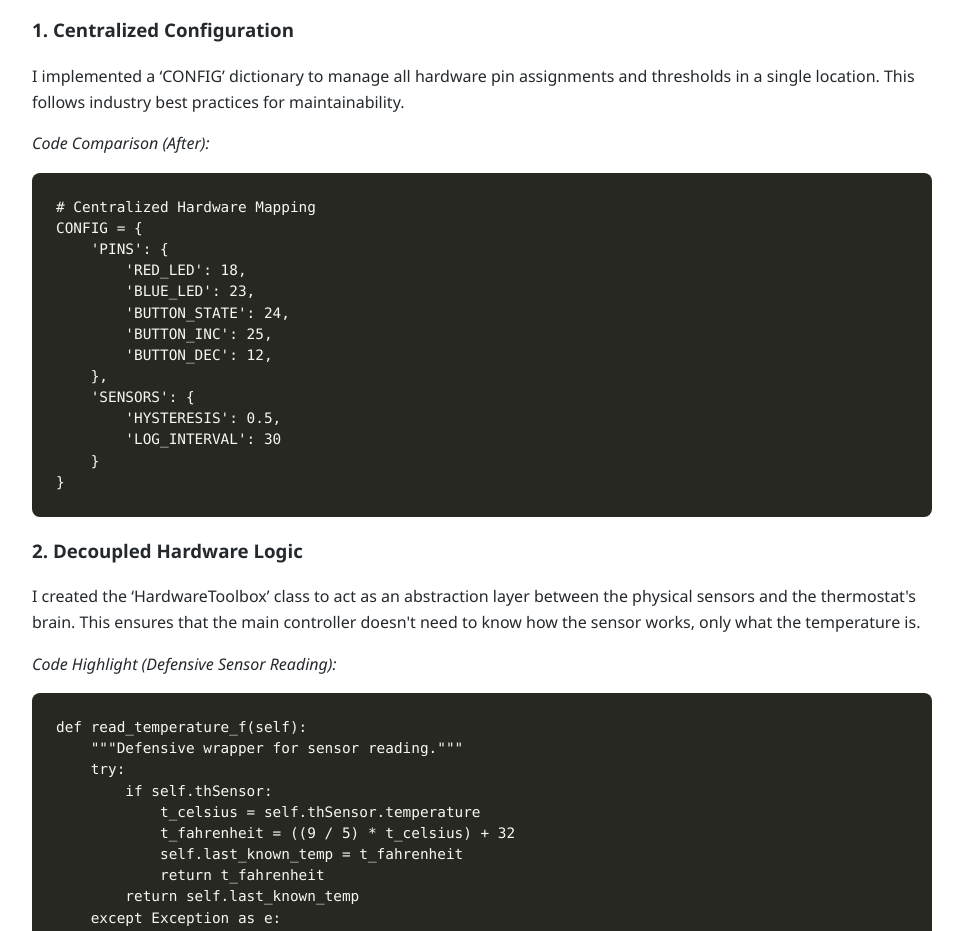
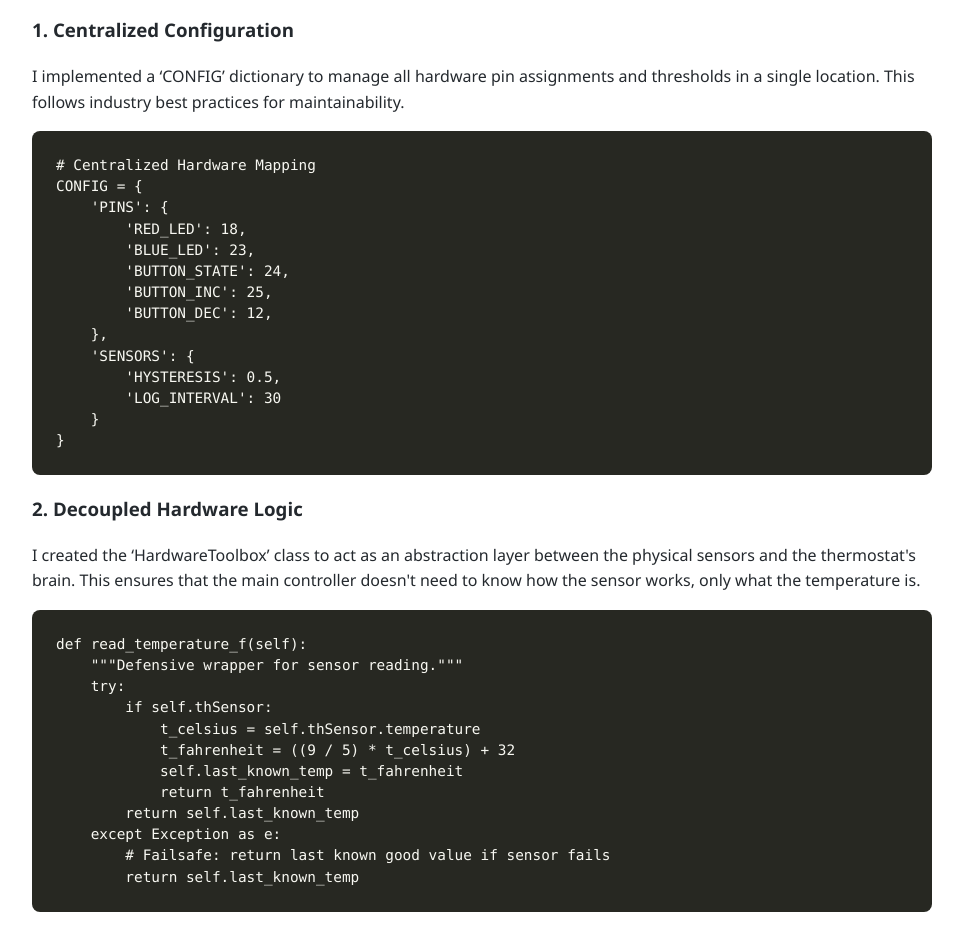
Before and after one commit to edward-blair17/edward-blair17.github.io, a plain HTML site: page Software_Design_and_Engineering.html in a window 1280 px wide. Shown: the part 944-1875 px from the top of the page, without its empty margins (158-1121 px from the left). Drawn offline with Linux system fonts and the light colour scheme.

```diff
--- a/Software_Design_and_Engineering.html
+++ b/Software_Design_and_Engineering.html
@@ -48,7 +48,7 @@
 
         <h3>1. Centralized Configuration</h3>
         <p>I implemented a ‘CONFIG’ dictionary to manage all hardware pin assignments and thresholds in a single location. This follows industry best practices for maintainability.</p>
-        <p><em>Code Comparison (After):</em></p>
+
 <pre><code># Centralized Hardware Mapping
 CONFIG = {
     'PINS': {
@@ -66,7 +66,7 @@
 
         <h3>2. Decoupled Hardware Logic</h3>
         <p>I created the ‘HardwareToolbox’ class to act as an abstraction layer between the physical sensors and the thermostat's brain. This ensures that the main controller doesn't need to know how the sensor works, only what the temperature is.</p>
-        <p><em>Code Highlight (Defensive Sensor Reading):</em></p>
+
 <pre><code>def read_temperature_f(self):
     """Defensive wrapper for sensor reading."""
     try:
```
